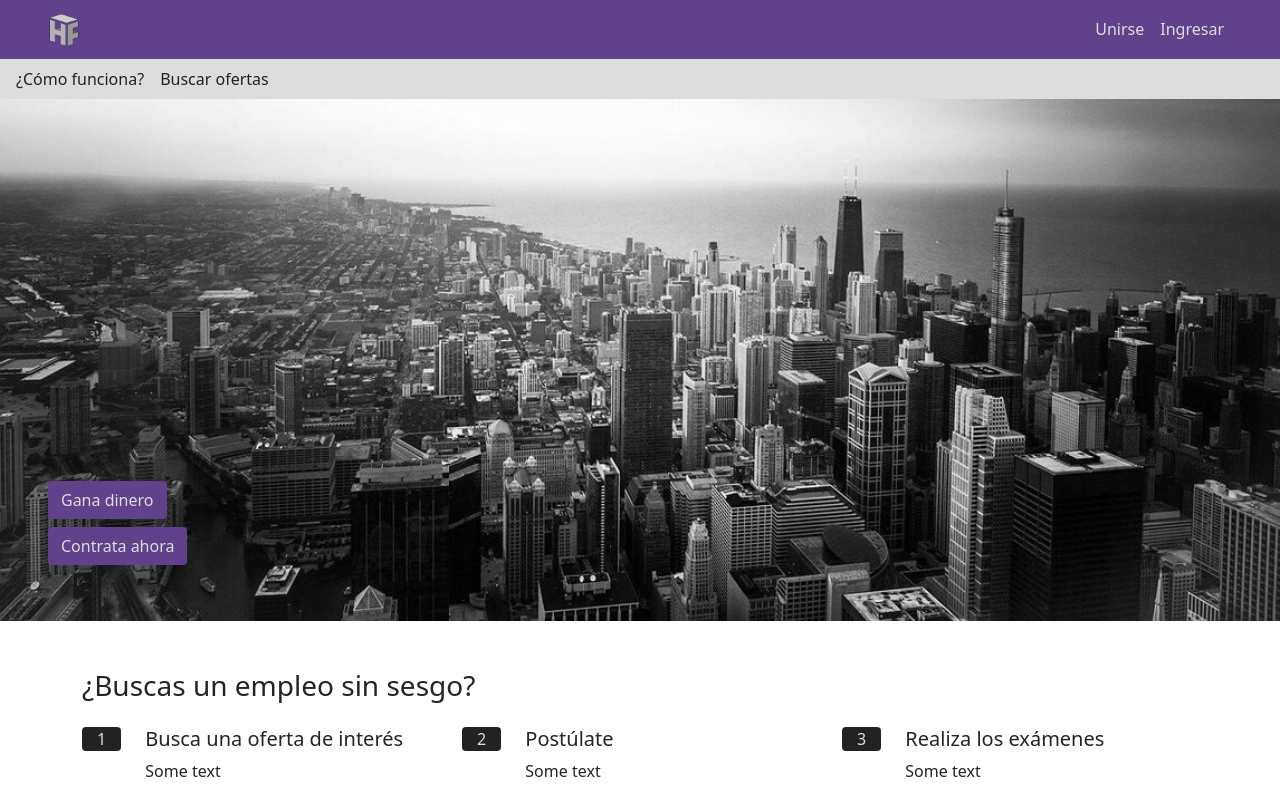
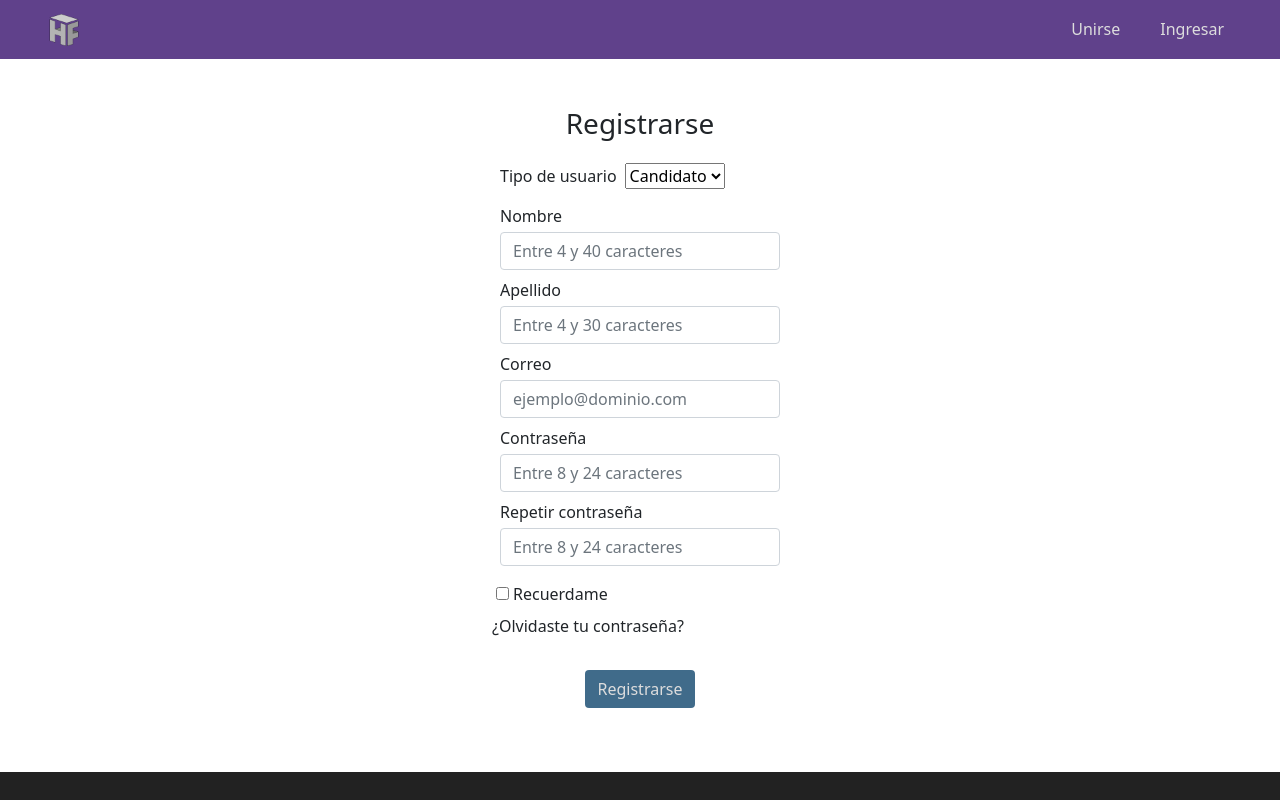
Before and after one commit to estidlore/hofe_front, a React (Create React App) app: page /sign-up in a window 1280 px wide. Shown: the top 800 px of the page. Built offline with nearby package versions, Linux system fonts and the light colour scheme.

Commit message:
added signIn and signUp pages
+ signIn page
+ signUp
+ react router
+ components and colors
* logo.svg

```diff
--- a/package.json
+++ b/package.json
@@ -9,6 +9,7 @@
     "bootstrap": "^5.0.0",
     "react": "^17.0.2",
     "react-dom": "^17.0.2",
+    "react-router-dom": "^5.2.0",
     "react-scripts": "4.0.3",
     "web-vitals": "^1.1.2"
   },
--- a/src/App.css
+++ b/src/App.css
@@ -1,31 +1,27 @@
 :root {
+  /*
+  Nice analog colors:
+  #8B416C #85418B #60418B #41478B #416C8B
+  */
   --bs-gray: #888888;
-  --bs-primary-light: #8067A2;
-  /*#715698*/
   --bs-primary: #60418B;
-  --bs-primary-dark: #4D346F;
-  /*#553A7B*/
-  --bs-secondary-light: #6688A2;
-  --bs-secondary: #406B8A;
-  --bs-secondary-dark: #33556F;
+  --bs-secondary: #8B416C;
   --bs-light: #dddddd;
-  --bs-dark-light: #333333;
   --bs-dark: #222222;
-  --bs-dark-dark: #111111;
   --bs-success: #198754;
-  --bs-info: #418B60;
+  --bs-info: #406B8A;
   --bs-warning: #ffc107;
   --bs-danger: #dc3545;
   --bs-color: var(--bs-dark);
   --bs-bg-color: var(--bs-light);
 }
 
-.primary, .secondary, .light, .dark {
+.primary, .secondary, .light, .dark, .info, .success {
   color: var(--bs-color) !important;
   background-color: var(--bs-bg-color) !important;
 }
 
-.primary, .secondary, .dark {
+.primary, .secondary, .light, .dark, .info, .success {
   --bs-color: var(--bs-light);
 }
 
@@ -49,6 +45,14 @@
   --bs-bg-color: var(--bs-dark);
 }
 
+.info {
+  --bs-bg-color: var(--bs-info);
+}
+
+.success {
+  --bs-bg-color: var(--bs-success);
+}
+
 button {
   border-color: var(--bs-bg-color, 0.5);
 }
--- a/src/App.js
+++ b/src/App.js
@@ -1,33 +1,36 @@
 import logo from './logo.svg';
 import '../node_modules/bootstrap/dist/css/bootstrap.min.css';
 import './App.css';
+import NavBar from './components/NavBar';
 import SignIn from './views/SignIn';
-import NavBar from './components/NavBar';
-import React, {Component} from 'react'
+import SignUp from './views/SignUp';
 import Home from './views/Home';
 import Footer from './components/Footer';
 
-export class App extends Component {
-  constructor(props) {
-    super(props)
+import React from 'react'
+import {BrowserRouter as Router, Route, Switch} from 'react-router-dom';
 
-    this.state = {
-      page: 'sign_in'
-    }
-  }
+function App() {
+  return (
+    <div className="App">
+      <Router>
+        <NavBar />
+        <Switch>
+          <Route exact path="/">
+            <Home />
+          </Route>
+          <Route exact path="/sign-in">
+            <SignIn />
+          </Route>
+          <Route exact path="/sign-up">
+            <SignUp />
+          </Route>
+        </Switch>
+        <Footer />
+      </Router>
 
-  render() {
-    const {page} = this.state.page
-
-    var v = page === 'sign_in' ? <SignIn /> : <Home />
-    return (
-      <div className="App">
-        <NavBar />
-        {v}
-        <Footer />
-      </div>
-    )
-  }
+    </div>
+  )
 }
 
 export default App
--- a/src/components/Field.js
+++ b/src/components/Field.js
@@ -1,10 +1,11 @@
 import React from 'react'
 
-function Field({type, name}) {
+function Field({type, id, label, placeholder, onChange}) {
   return (
-    <div className="form-group mt-3">
-      <label className="pb-1">{name}</label>
-      <input type={`${type}`} className="form-control" placeholder={`Enter ${name}`} />
+    <div className="form-group m-2">
+      <label className="pb-1">{label}</label>
+      <input type={type} id={id} name={id} className="form-control"
+        placeholder={placeholder} onChange={(ev) => onChange(ev)}/>
     </div>
   )
 }
--- a/src/components/NavBar.js
+++ b/src/components/NavBar.js
@@ -1,37 +1,30 @@
 import React, {Component} from 'react'
+import {Link} from 'react-router-dom'
 
 class NavBar extends Component {
   constructor(props) {
     super(props)
     this.state = {
-      small_dev: window.innerWidth < 576,
-      show_menu: false
+      loggedIn: false
     }
   }
 
   render() {
     return (
       <nav className="navbar navbar-expand px-5 justify-content-between primary">
-        <a href="#" className="navbar-brand">
+        <Link to="/" className="navbar-brand">
           <img src="../logo192.png" className="col-2" />
-        </a>
-          <ul className="navbar-nav">
-            <li className="nav-item">
-              <a href="#" className="nav-link">Unirse</a>
-            </li>
-            <li className="nav-item">
-              <a href="#" className="nav-link">Ingresar</a>
-            </li>
-          </ul>
+        </Link>
+        <ul className="navbar-nav">
+          <li className="nav-item">
+            <Link to="/sign-up" className="nav-link">Unirse</Link>
+          </li>
+          <li className="nav-item ms-4">
+            <Link to="/sign-in" className="nav-link">Ingresar</Link>
+          </li>
+        </ul>
       </nav>
     )
-  }
-
-  toggleMenu = () => {
-    this.setState({
-      show_menu: !this.state.show_menu
-    })
-    console.log(this.state.show_menu)
   }
 }
 
--- /dev/null
+++ b/src/components/Selector.js
@@ -0,0 +1,21 @@
+import React from 'react'
+
+function Selector({label, options, onChange}) {
+  return (
+    <div className="form-group mt-3">
+      <label className="m-2">{label}</label>
+      <select id={label} onChange={(ev) => onChange(ev.target.value)} >
+        {
+          options.map((option, i) => (
+            <option key={i} value={option.value}>{option.text}</option>
+          ))
+        }
+      </select>
+    </div>
+  )
+
+}
+
+
+
+export default Selector
--- a/src/views/Home.js
+++ b/src/views/Home.js
@@ -16,12 +16,13 @@ function Home() {
         <img src="./home_bg.jpg" className="img-fluid col-12" />
         <div className="position-absolute bottom-0 m-5">
           <div className="my-2">
-            <button className="btn primary">Gana dinero</button>
+            <button className="btn info">Gana dinero</button>
           </div>
           <div className="my-2">
-            <button className="btn primary">Contrata ahora</button>
+            <button className="btn info">Contrata ahora</button>
           </div>
         </div>
+
       </div>
 
       <div className="container m-5 mx-auto">
--- a/src/views/SignIn.js
+++ b/src/views/SignIn.js
@@ -1,17 +1,29 @@
-import React from 'react'
+import React, {useState} from 'react'
 import Field from '../components/Field'
 
 function SignIn() {
+  const [email, setEmail] = useState("")
+  const [password, setPassword] = useState("")
+
+  const onSubmit = () => {
+    var data = {
+      email: email,
+      password: password
+    }
+    console.log(data);
+  }
+
   return (
-    <div>
     <div className="container-fluid my-5">
       <div className="row justify-content-center">
         <div className="col-12 col-sm-8 col-md-6 col-lg-4 col-xl-3">
           <form>
-              <h3>Iniciar Sesión</h3>
+            <h3 className="text-center m-4">Iniciar Sesión</h3>
 
-              <Field type="email" name="Email" />
-              <Field type="password" name="Password" />
+            <Field type="email" id="email" label="Correo"
+              placeholder="Ingrese su correo" onChange={setEmail} />
+            <Field type="password" id="pass" label="Contraseña"
+              placeholder="Ingrese su contraseña" onChange={setPassword} />
 
             <div className="form-group">
               <div className="custom-control custom-checkbox">
@@ -19,16 +31,18 @@ function SignIn() {
                 <label className="custom-control-label my-2" htmlFor="remember">Recuerdame</label>
               </div>
             </div>
-              <p className="forgot-password text-right">
+
+            <p className="forgot-password">
               <a href="#">¿Olvidaste tu contraseña?</a>
             </p>
 
             <div className="text-center">
-                <button type="submit" className="btn btn-primary btn-block my-3">Iniciar Sesión</button>
+              <button type="submit" className="btn btn-block info my-3" onSubmit={onSubmit}>
+                Iniciar Sesión
+              </button>
             </div>
 
           </form>
-          </div>
         </div>
       </div>
     </div>
--- /dev/null
+++ b/src/views/SignUp.js
@@ -0,0 +1,78 @@
+import React, {useState} from 'react'
+import Field from '../components/Field'
+import Selector from '../components/Selector'
+
+function SignUp() {
+  const [userType, setUserType] = useState("")
+  const [name, setName] = useState("")
+  const [lastName, setLastName] = useState("")
+  const [email, setEmail] = useState("")
+  const [password, setPassword] = useState("")
+  const [password2, setPassword2] = useState("")
+
+  const userTypes = [{
+    value: "candidate",
+    text: "Candidato"
+  }, {
+    value: "enterprise",
+    text: "Empresa"
+  }]
+
+  const onSubmit = () => {
+    if (password !== password2) {
+      console.log("Passwords do not match");
+      return;
+    }
+    var data = {
+      userType: userType,
+      name: name,
+      lastName: lastName,
+      email: email,
+      password: password
+    }
+    console.log(data);
+  }
+
+  return (
+    <div className="container-fluid my-5">
+      <div className="row justify-content-center">
+        <div className="col-12 col-sm-8 col-md-6 col-lg-4 col-xl-3">
+          <form>
+            <h3 className="text-center">Registrarse</h3>
+
+            <Selector label="Tipo de usuario" options={userTypes} onChange={setUserType} />
+            <Field type="text" id="name" label="Nombre"
+              placeholder="Entre 4 y 40 caracteres" onChange={setName} />
+            <Field type="text" id="last_name" label="Apellido"
+              placeholder="Entre 4 y 30 caracteres" onChange={setLastName} />
+            <Field type="email" id="email" label="Correo"
+              placeholder="ejemplo@dominio.com" onChange={setEmail} />
+            <Field type="password" id="pass" label="Contraseña"
+              placeholder="Entre 8 y 24 caracteres" onChange={setPassword} />
+            <Field type="password" id="pass2" label="Repetir contraseña"
+              placeholder="Entre 8 y 24 caracteres" onChange={setPassword2} />
+
+            <div className="form-group">
+              <div className="custom-control custom-checkbox">
+                <input type="checkbox" className="custom-control-input m-1" id="remember" />
+                <label className="custom-control-label my-2" htmlFor="remember">Recuerdame</label>
+              </div>
+            </div>
+            <p className="forgot-password">
+              <a href="#">¿Olvidaste tu contraseña?</a>
+            </p>
+
+            <div className="text-center">
+              <button type="submit" className="btn btn info btn-block my-3" onSubmit={onSubmit}>
+                Registrarse
+              </button>
+            </div>
+
+          </form>
+        </div>
+      </div>
+    </div>
+  )
+}
+
+export default SignUp
```
Also changed, not shown: src/logo.svg, 1 other file (tests, documents, lock files or other folders). Lines whose indentation alone changed are shown as unchanged.
